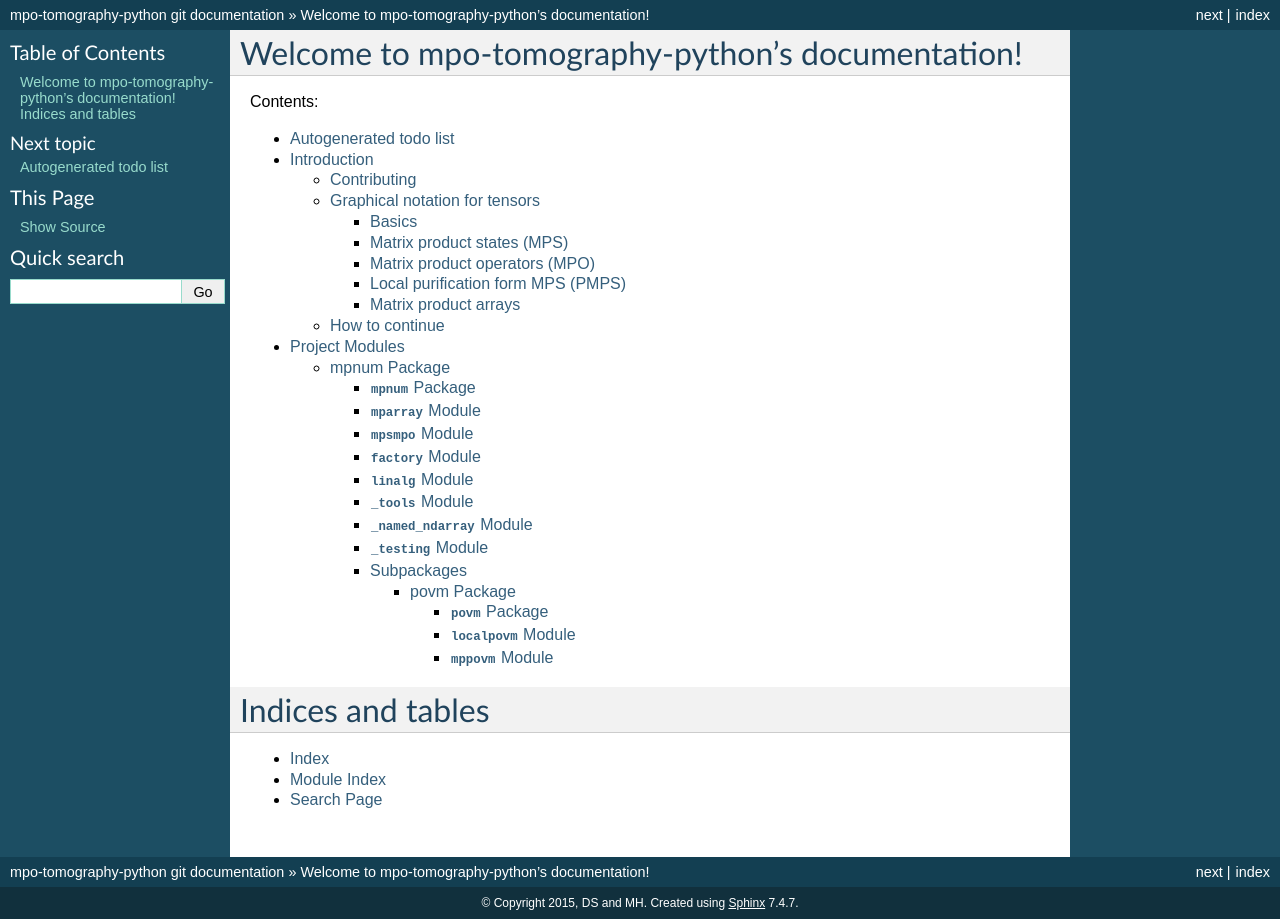
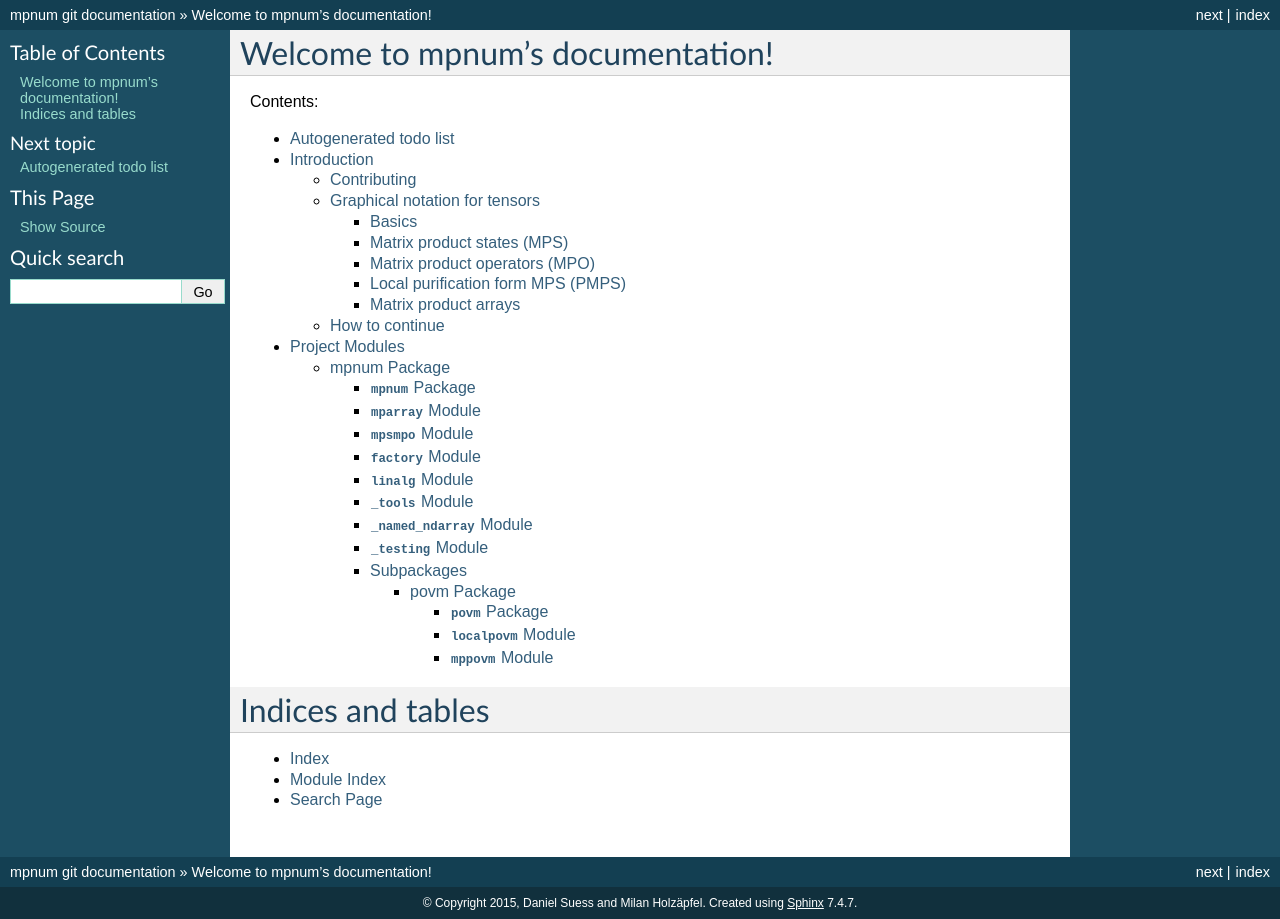
Before and after one commit to vinitX/mpnum, a Sphinx documentation site: the page built from docs/index.rst, in a window 1280 px wide. Built offline with Sphinx 7.4.7, drawn with Linux system fonts in a browser that asks for light colours.

Commit message:
documentation: Update name of the library and add author names

```diff
--- a/docs/conf.py
+++ b/docs/conf.py
@@ -1,6 +1,6 @@
 # -*- coding: utf-8 -*-
 #
-# mpo-tomography-python documentation build configuration file, created by
+# mpnum documentation build configuration file, created by
 # sphinx-quickstart on Fri Sep 11 17:58:32 2015.
 #
 # This file is execfile()d with the current directory set to its
@@ -48,8 +48,8 @@ source_suffix = '.rst'
 master_doc = 'index'
 
 # General information about the project.
-project = u'mpo-tomography-python'
-copyright = u'2015, DS and MH'
+project = u'mpnum'
+copyright = u'2015, Daniel Suess and Milan Holzäpfel'
 
 # The version info for the project you're documenting, acts as replacement for
 # |version| and |release|, also used in various other places throughout the
@@ -181,7 +181,7 @@ html_static_path = ['_static']
 #html_file_suffix = None
 
 # Output file base name for HTML help builder.
-htmlhelp_basename = 'mpo-tomography-pythondoc'
+htmlhelp_basename = 'mpnumdoc'
 
 
 # -- Options for LaTeX output ---------------------------------------------
@@ -201,8 +201,8 @@ latex_elements = {
 # (source start file, target name, title,
 #  author, documentclass [howto, manual, or own class]).
 latex_documents = [
-  ('index', 'mpo-tomography-python.tex', u'mpo-tomography-python Documentation',
-   u'DS and MH', 'manual'),
+  ('index', 'mpnum.tex', u'mpnum Documentation',
+   u'Daniel Suess and Milan Holzäpfel', 'manual'),
 ]
 
 # The name of an image file (relative to this directory) to place at the top of
@@ -231,8 +231,8 @@ latex_documents = [
 # One entry per manual page. List of tuples
 # (source start file, name, description, authors, manual section).
 man_pages = [
-    ('index', 'mpo-tomography-python', u'mpo-tomography-python Documentation',
-     [u'DS and MH'], 1)
+    ('index', 'mpnum', u'mpnum Documentation',
+     [u'Daniel Suess and Milan Holzäpfel'], 1)
 ]
 
 # If true, show URL addresses after external links.
@@ -245,8 +245,8 @@ man_pages = [
 # (source start file, target name, title, author,
 #  dir menu entry, description, category)
 texinfo_documents = [
-  ('index', 'mpo-tomography-python', u'mpo-tomography-python Documentation',
-   u'DS and MH', 'mpo-tomography-python', 'One line description of project.',
+  ('index', 'mpnum', u'mpnum Documentation',
+   u'Daniel Suess and Milan Holzäpfel', 'mpnum', 'One line description of project.',
    'Miscellaneous'),
 ]
 
--- a/docs/index.rst
+++ b/docs/index.rst
@@ -1,10 +1,10 @@
-.. mpo-tomography-python documentation master file, created by
+.. mpnum documentation master file, created by
    sphinx-quickstart on Fri Sep 11 17:58:32 2015.
    You can adapt this file completely to your liking, but it should at least
    contain the root `toctree` directive.
 
-Welcome to mpo-tomography-python's documentation!
-=================================================
+Welcome to mpnum's documentation!
+=================================
 
 Contents:
 
```
Also changed, not shown: 2 other files.
